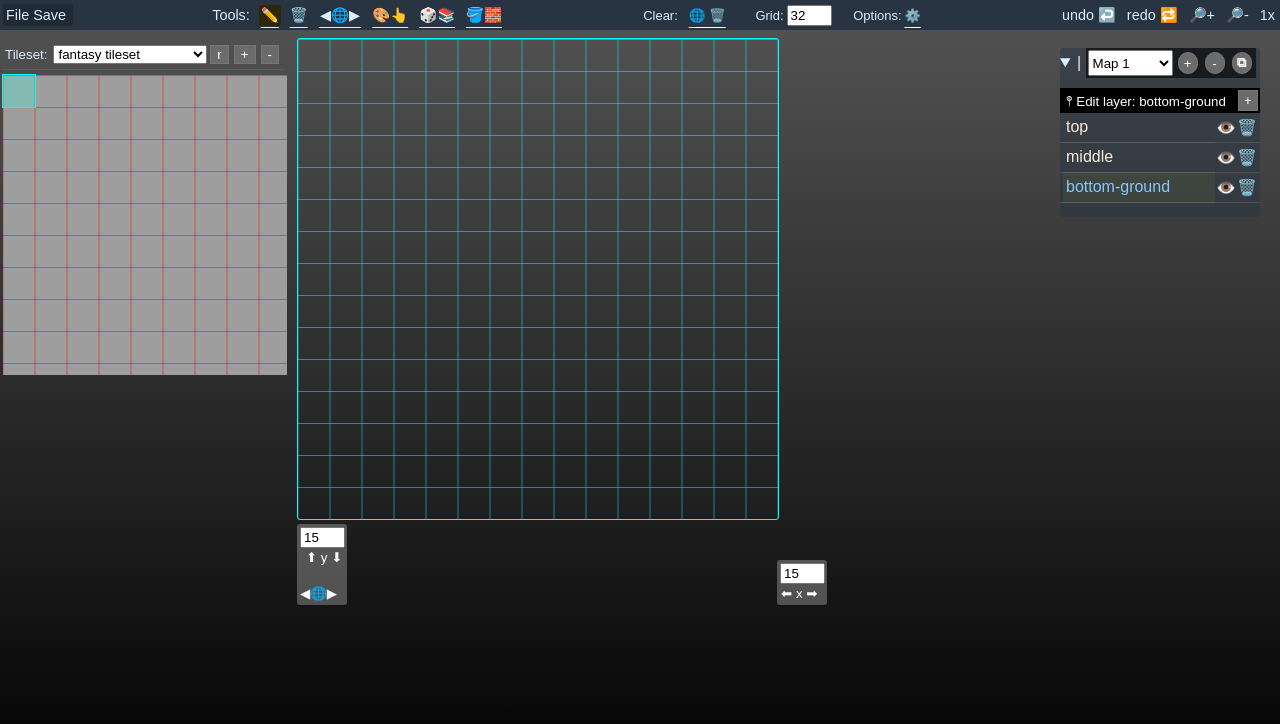
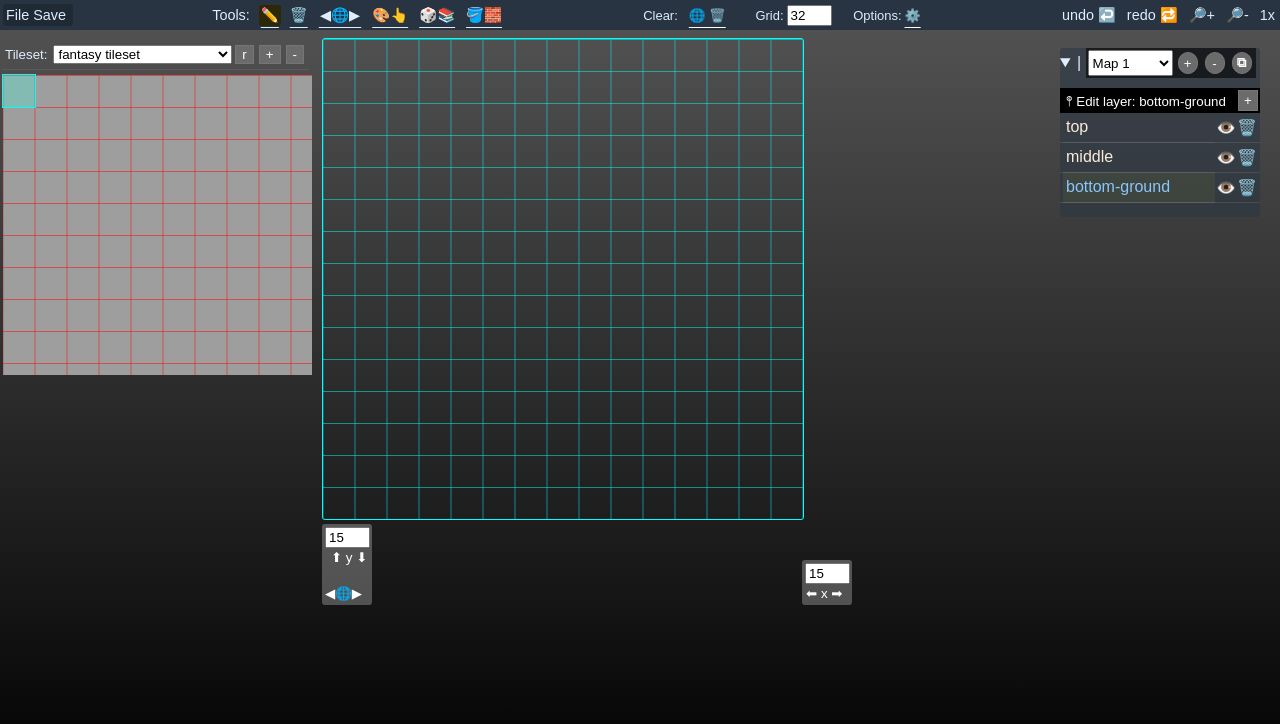
Before and after one commit to BellBlitzKing/Mythril2D_Map_Maker_Tile_Editor, a website: page index.html in a window 1280 px wide. Drawn offline with Linux system fonts and the light colour scheme.

Commit message:
Update styles.css

```diff
--- a/src/styles.css
+++ b/src/styles.css
@@ -281,7 +281,7 @@ cursor: pointer;
 }
 .card_left_column{
   min-width: 240px;
-  max-width: 285px;
+  max-width: 310px;
   overflow: auto;
   padding-right: 3px;
   max-height: 90vh;
```
